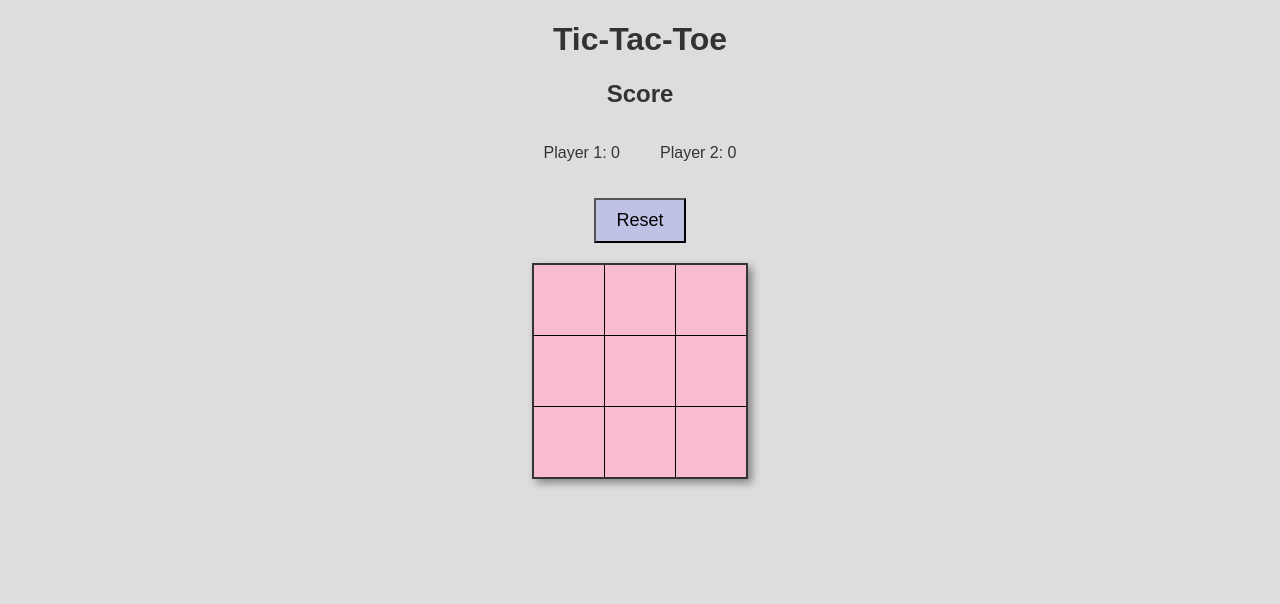
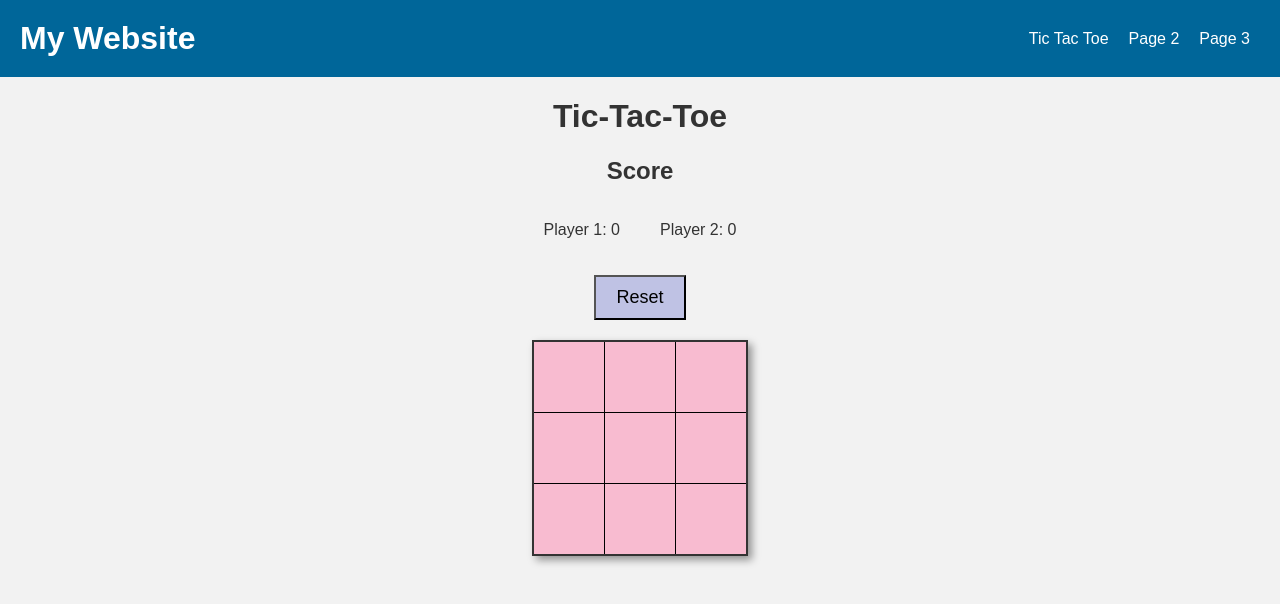
Before and after one commit to Dlybeck/DavidWeb, a plain HTML site: page public/views/tictactoe.html in a window 1280 px wide. Drawn offline with Linux system fonts and the light colour scheme.

Commit message:
tic tac toe page looks better

```diff
--- a/public/views/tictactoe.html
+++ b/public/views/tictactoe.html
@@ -4,28 +4,59 @@
   <title>Tic-Tac-Toe</title>
   <style>
     body {
-        font-family: Arial, sans-serif;
-        color: #333;
-        background-color: #ddd;
+      font-family: Arial, sans-serif;
+      margin: 0;
+      background-color: #f2f2f2;
+      color: #333;
     }
-
-    h1 {
+    header {
+      background-color: #006699;
+      color: #fff;
+      padding: 20px;
+      display: flex;
+      justify-content: space-between;
+      align-items: center;
+    }
+    header h1 {
+      margin: 0;
+    }
+    nav ul {
+      list-style: none;
+      margin: 0;
+      padding: 0;
+      display: flex;
+    }
+    nav li {
+      margin: 0 10px;
+    }
+    nav a {
+      color: #fff;
+      text-decoration: none;
+    }
+    nav a:hover {
+      text-decoration: underline;
+    }
+    .container {
+      max-width: 800px;
+      margin: 0 auto;
+      padding: 20px;
+      background-color: #fff;
+      border-radius: 5px;
+    }
+    body > h1 {
         text-align: center;
         color: #333;
         padding: 0px;
         font-size: 32px;
     }
-
     h2 {
         text-align: center;
         color: #333;
         padding: 0px;
     }
-
     p {
         text-align: center;
     }
-
     table {
         border-collapse: collapse;
         margin: auto;
@@ -33,7 +64,6 @@
         box-shadow: 4px 4px 8px 0px rgba(0,0,0,0.4);
         background-color: #B3E5FC; /* Light blue pastel tone */
     }
-
     td {
         width: 50px;
         height: 50px;
@@ -45,11 +75,9 @@
         padding: 10px;
         background-color: #F8BBD0; /* Pale pink pastel tone */
     }
-
     td:hover {
         background-color: #f9b3b3; /* Pale red pastel tone */
     }
-
     button {
     display: block;
     margin: 20px auto;
@@ -64,6 +92,20 @@
 
 </head>
 <body>
+
+
+  <header>
+    <h1><a href="/public/index.html" onclick="document.location='views/tictactoe.html';"></a>My Website</h1>
+    <nav>
+      <ul>
+        <li><a href="/public/views/tictactoe.html" onclick="document.location='views/tictactoe.html';">Tic Tac Toe</a></li>
+        <li><a href="/public/views/page2.html" onclick="document.location.hash='page2';">Page 2</a></li>
+        <li><a href="/public/views/page3.html" onclick="document.location.hash='page3';">Page 3</a></li>
+      </ul>
+    </nav>
+  </header>
+
+
   <h1>Tic-Tac-Toe</h1>
   <h2>Score</h2>
   <div style="display: flex; justify-content: center;">
```
Also changed, not shown: public/views/page2.html (+1 -1 lines).
